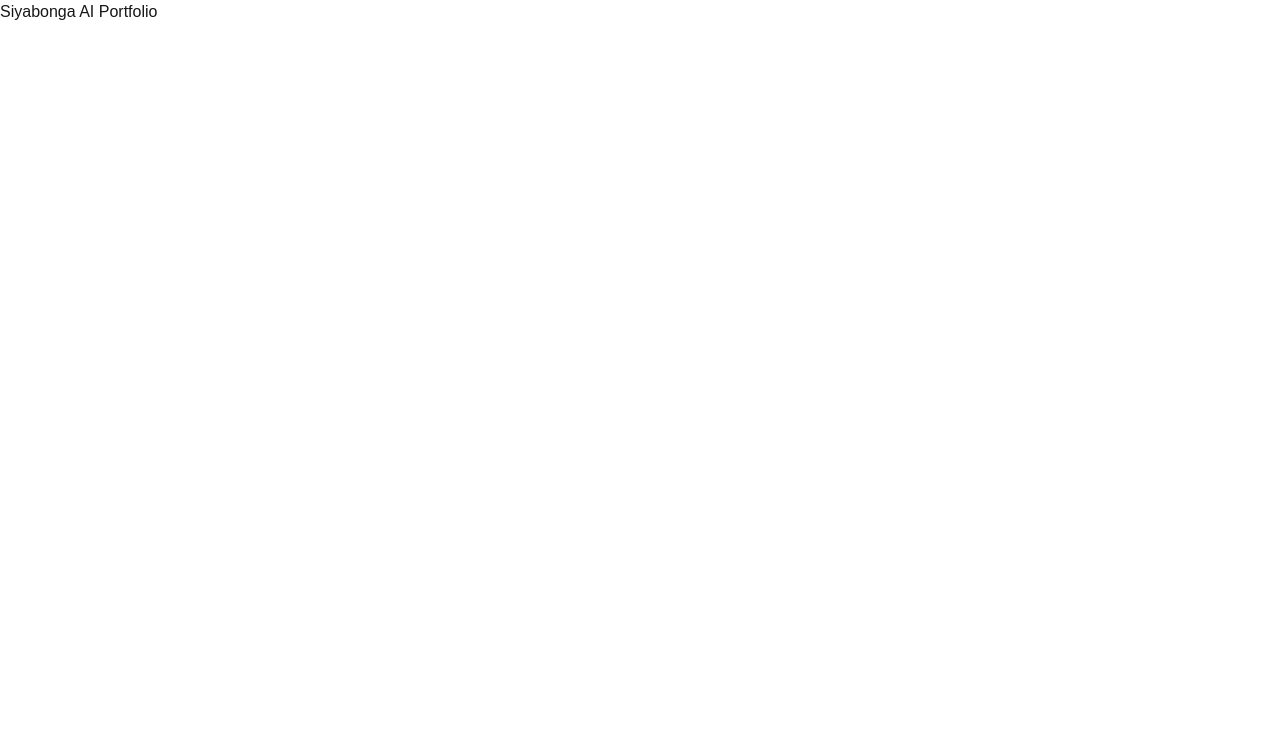
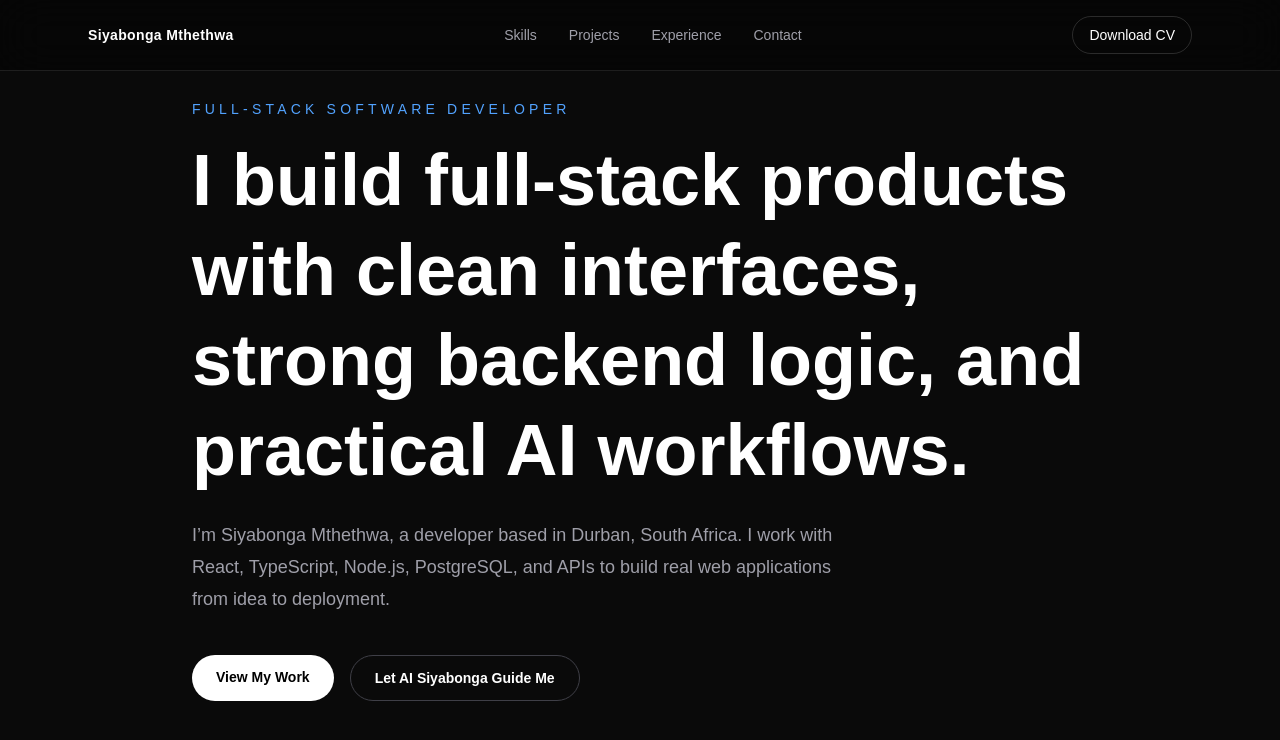
Before and after one commit to Cyarein1/AI-Portfolio, a Next.js app: page / in a window 1280 px wide. Shown: the top 740 px of the page. Built offline with nearby package versions, Linux system fonts and the light colour scheme.

Commit message:
created and added Navbar and Hero components.

```diff
--- a/app/page.tsx
+++ b/app/page.tsx
@@ -1,7 +1,11 @@
+import Hero from "@/components/Hero";
+import Navbar from "@/components/Navbar";
+
 export default function Home() {
   return (
-    <main>
-      <h1>Siyabonga AI Portfolio</h1>
+    <main className="min-h-screen bg-[#0A0A0A] text-white">
+      <Navbar />
+      <Hero />
     </main>
   );
 }
--- /dev/null
+++ b/components/Hero.tsx
@@ -0,0 +1,38 @@
+export default function Hero() {
+  return (
+    <section className="min-h-screen flex items-center px-6 py-20">
+      <div className="mx-auto max-w-6xl">
+        <p className="mb-4 text-sm uppercase tracking-[0.3em] text-blue-400">
+          Full-Stack Software Developer
+        </p>
+
+        <h1 className="max-w-4xl text-5xl font-bold leading-tight text-white md:text-7xl">
+          I build full-stack products with clean interfaces, strong backend logic,
+          and practical AI workflows.
+        </h1>
+
+        <p className="mt-6 max-w-2xl text-lg leading-8 text-zinc-400">
+          I’m Siyabonga Mthethwa, a developer based in Durban, South Africa.
+          I work with React, TypeScript, Node.js, PostgreSQL, and APIs to build
+          real web applications from idea to deployment.
+        </p>
+
+        <div className="mt-10 flex flex-col gap-4 sm:flex-row">
+          <a
+            href="#projects"
+            className="rounded-full bg-white px-6 py-3 text-center text-sm font-semibold text-black transition hover:bg-zinc-200"
+          >
+            View My Work
+          </a>
+
+          <a
+            href="#ai-guide"
+            className="rounded-full border border-zinc-700 px-6 py-3 text-center text-sm font-semibold text-white transition hover:border-blue-400 hover:text-blue-400"
+          >
+            Let AI Siyabonga Guide Me
+          </a>
+        </div>
+      </div>
+    </section>
+  );
+}
--- /dev/null
+++ b/components/Navbar.tsx
@@ -0,0 +1,37 @@
+const navLinks = [
+  { label: "Skills", href: "#skills" },
+  { label: "Projects", href: "#projects" },
+  { label: "Experience", href: "#experience" },
+  { label: "Contact", href: "#contact" },
+];
+
+export default function Navbar() {
+  return (
+    <header className="fixed left-0 top-0 z-50 w-full border-b border-white/10 bg-black/40 backdrop-blur-xl">
+      <nav className="mx-auto flex max-w-6xl items-center justify-between px-6 py-4">
+        <a href="#" className="text-sm font-semibold tracking-wide text-white">
+          Siyabonga Mthethwa
+        </a>
+
+        <div className="hidden items-center gap-8 md:flex">
+          {navLinks.map((link) => (
+            <a
+              key={link.href}
+              href={link.href}
+              className="text-sm text-zinc-400 transition hover:text-white"
+            >
+              {link.label}
+            </a>
+          ))}
+        </div>
+
+        <a
+          href="/Siyabonga-Mthethwa-CV.pdf"
+          className="rounded-full border border-white/15 px-4 py-2 text-sm font-medium text-white transition hover:border-blue-400 hover:text-blue-400"
+        >
+          Download CV
+        </a>
+      </nav>
+    </header>
+  );
+}
```
